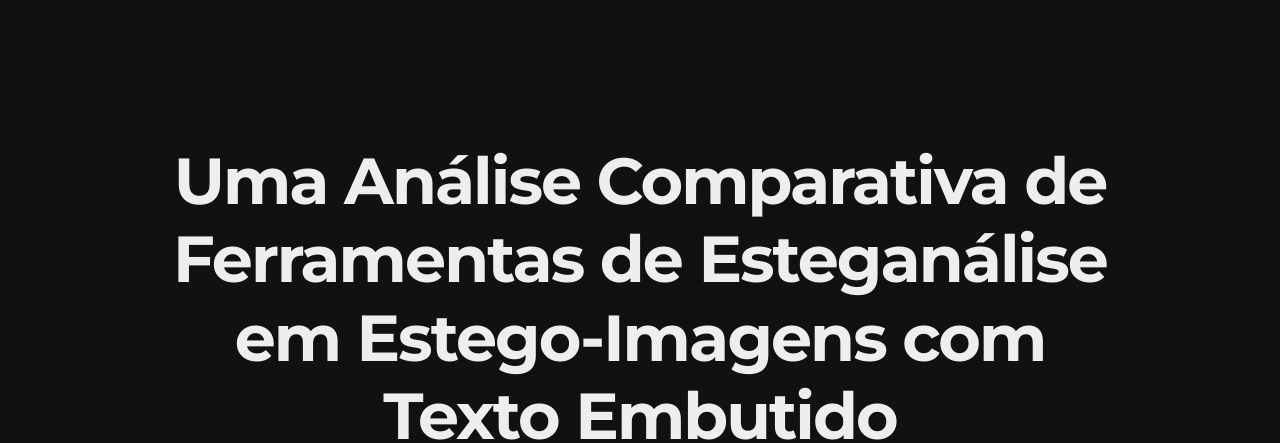
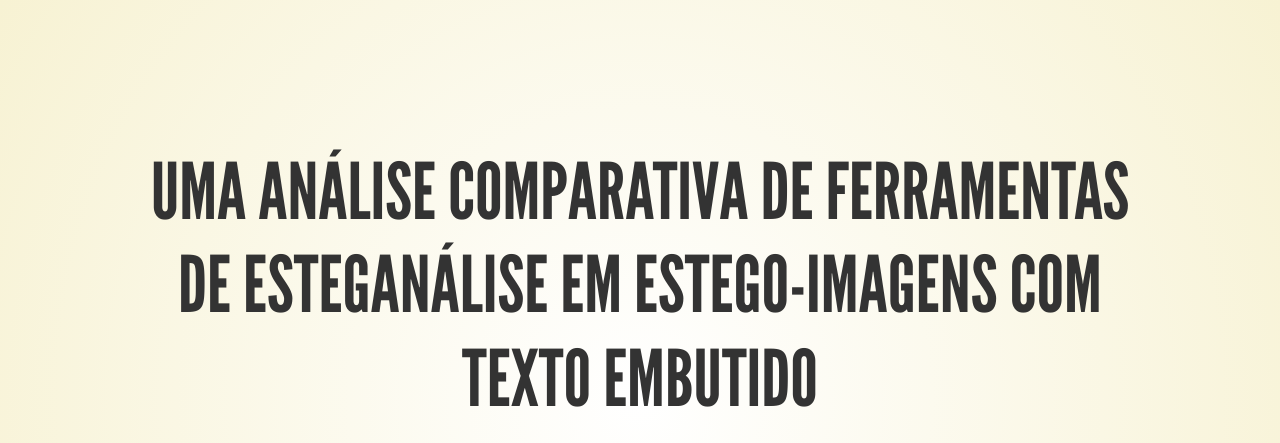
Before and after one commit to possatti/slides-wticg-2017, a website: page index.html in a window 1280 px wide. Shown: the top 443 px of the page. Drawn offline with nearby package versions, Linux system fonts and the light colour scheme; some packages are replaced by stand-ins of ours.

Commit message:
Muda o tema para 'beige'

```diff
--- a/index.html
+++ b/index.html
@@ -7,7 +7,7 @@
 		<title>Esteganálise em imagens</title>
 
 		<link rel="stylesheet" href="css/reveal.css">
-		<link rel="stylesheet" href="css/theme/night.css">
+		<link rel="stylesheet" href="css/theme/beige.css">
 
 		<!-- Theme used for syntax highlighting of code -->
 		<link rel="stylesheet" href="lib/css/zenburn.css">
```
